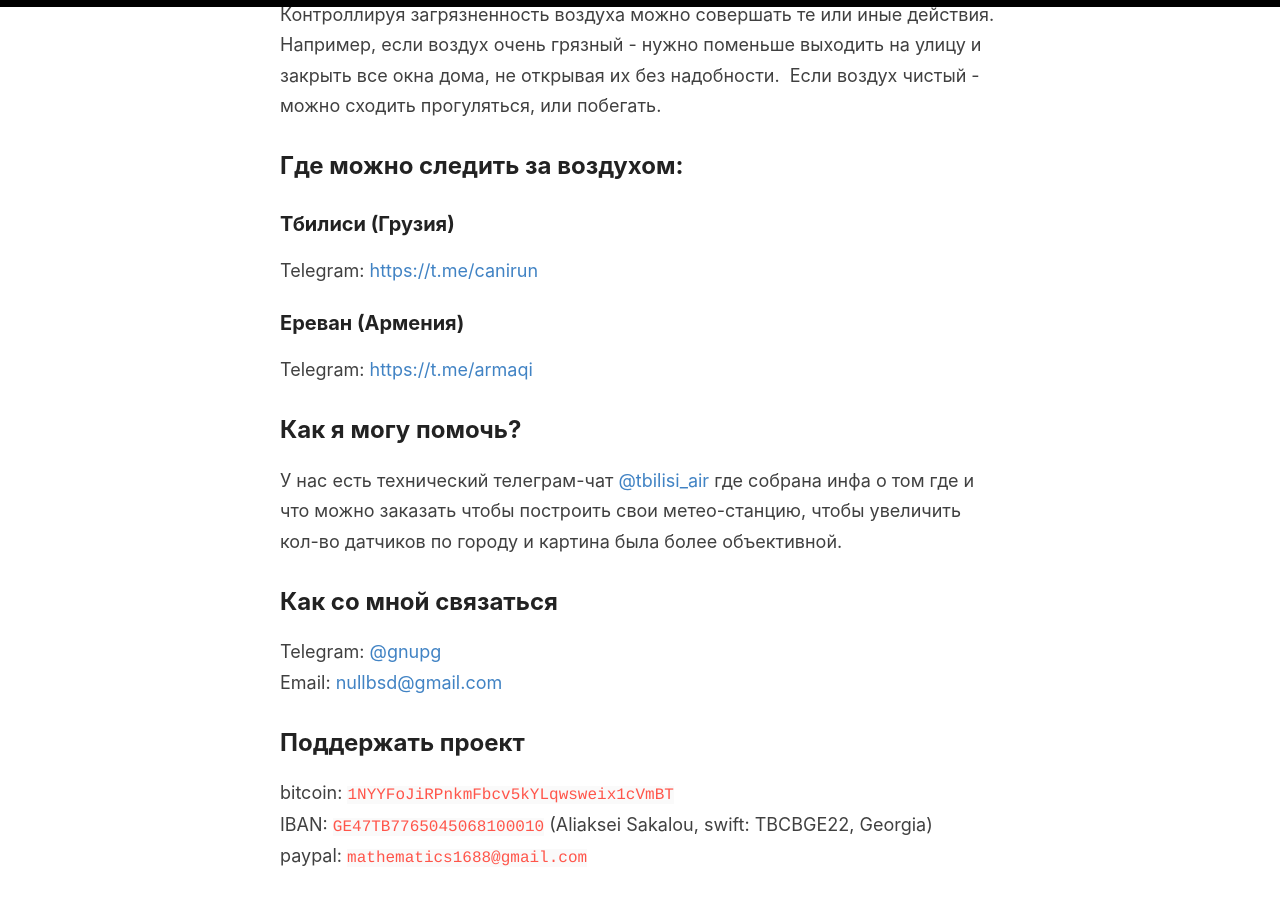
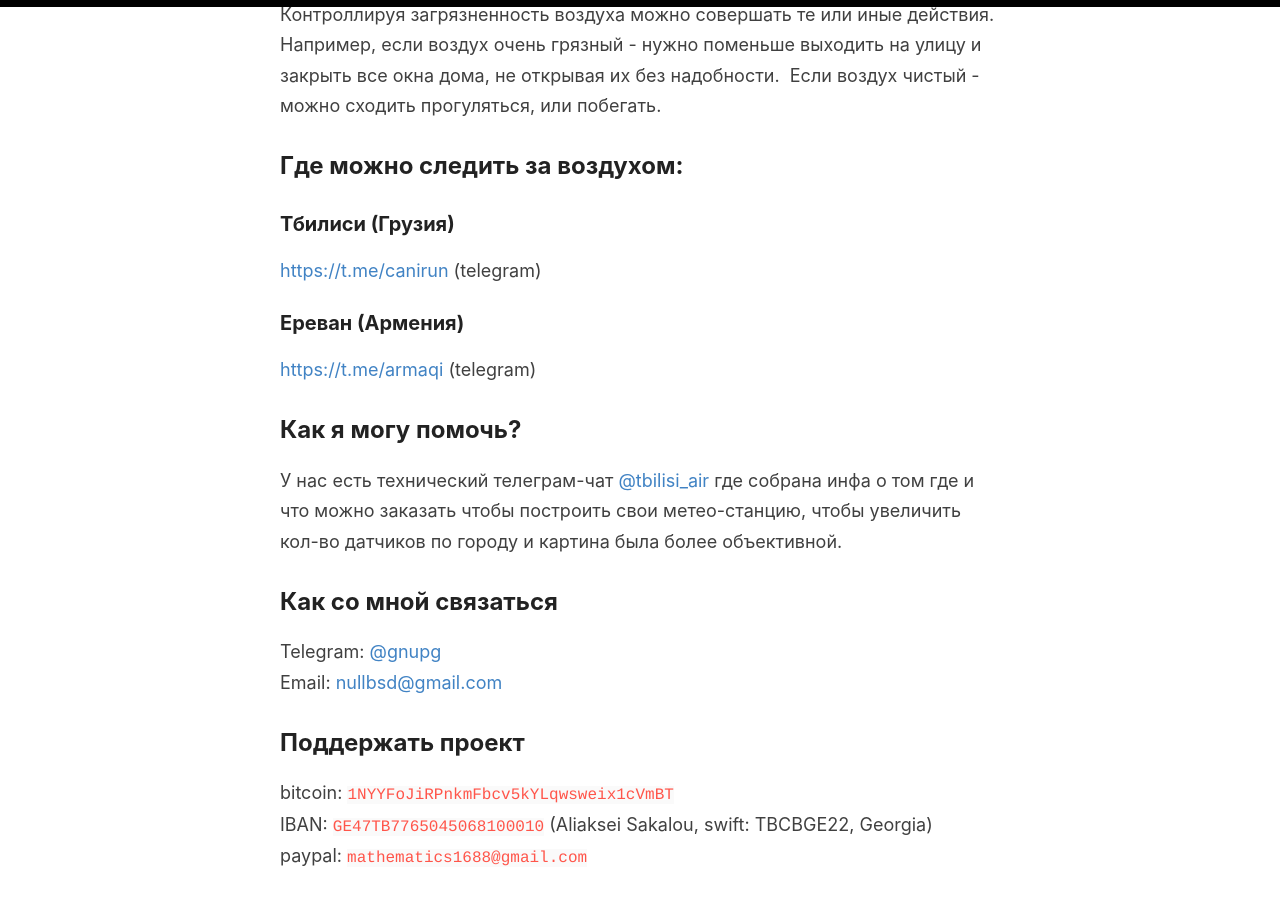
Before and after one commit to canirun/canirun.github.io, a Jekyll site: the page built from _pages/ru.md, in a window 1280 px wide and 900 px high, scrolled down 1197 px. Built offline with Jekyll 4.4.1, drawn with Linux system fonts in a browser that asks for light colours; part of the change alters nothing that is shown.

Commit message:
fix style

```diff
--- a/_pages/ru.md
+++ b/_pages/ru.md
@@ -32,10 +32,10 @@ permalink: /ru/
 ## Где можно следить за воздухом:
 
 ### Тбилиси (Грузия)
-Telegram: [https://t.me/canirun](https://t.me/canirun)<br>
+[https://t.me/canirun](https://t.me/canirun) (telegram)<br>
 
 ### Ереван (Армения)
-Telegram: [https://t.me/armaqi](https://t.me/armaqi)
+[https://t.me/armaqi](https://t.me/armaqi) (telegram)
 
 ## Как я могу помочь?
 
```
